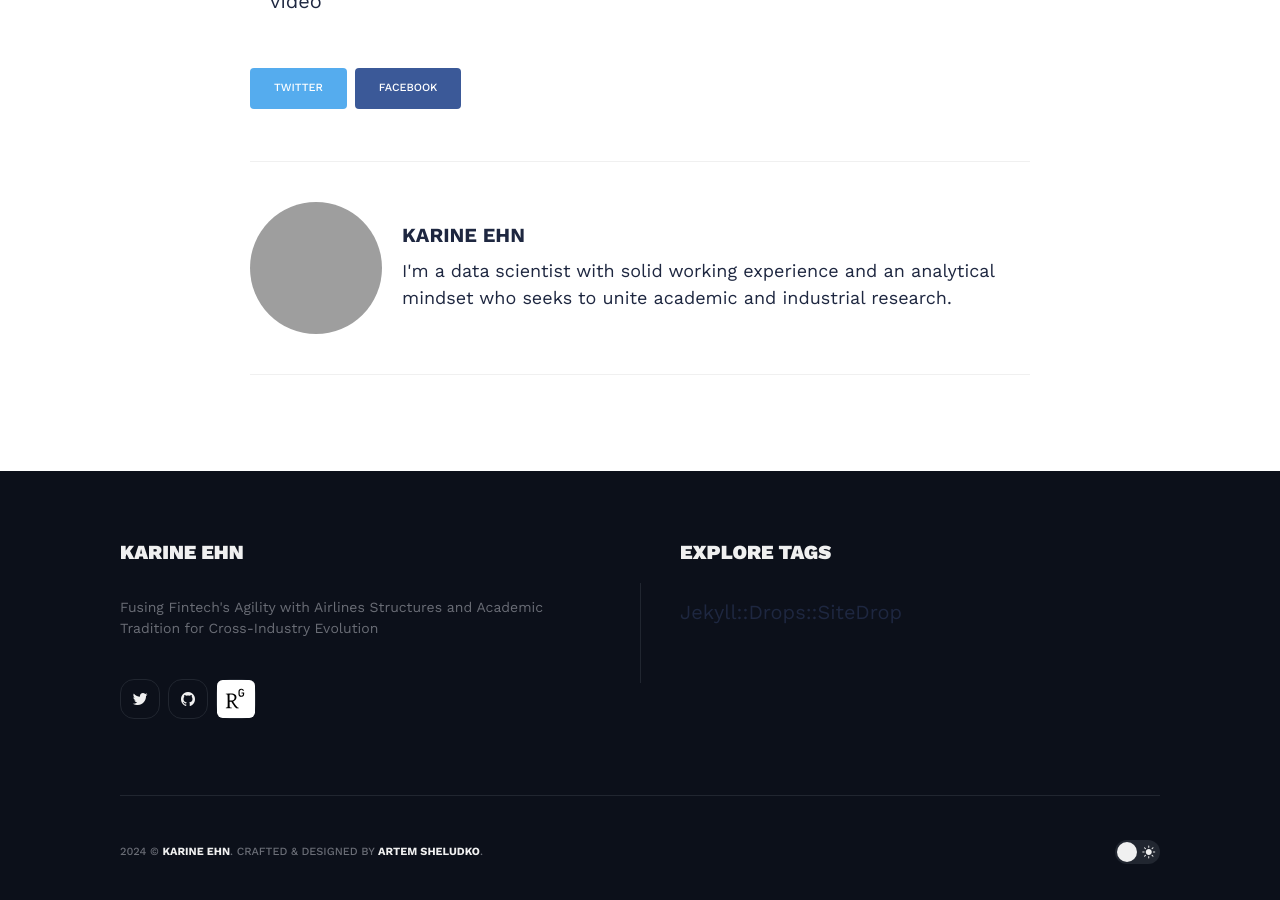
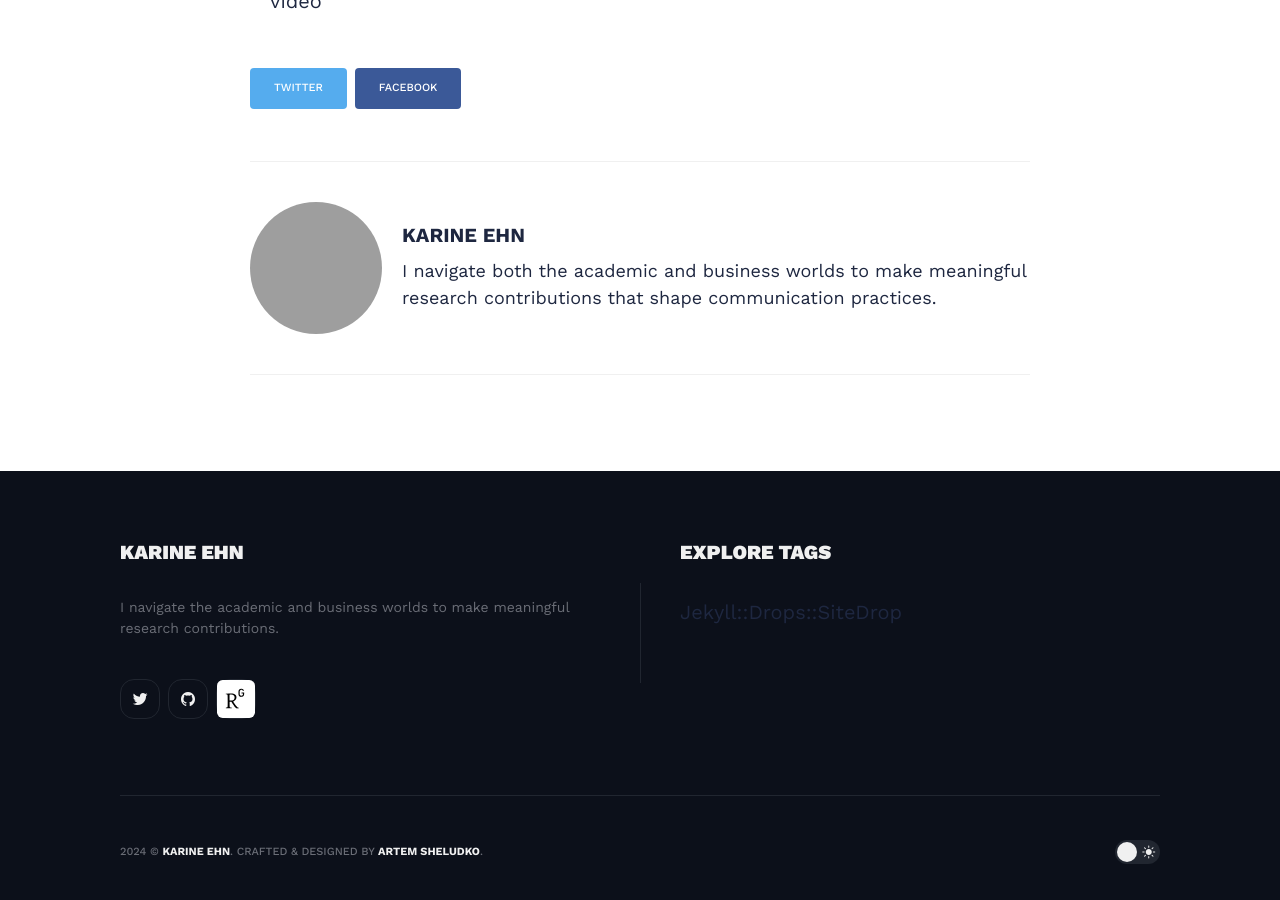
Before and after one commit to kargam0167/kargam0167.github.io, a Jekyll site: the page built from _posts/2023-10-14-What-doesnt -destroy -us- strengthens.markdown, in a window 1280 px wide and 900 px high, scrolled down 2396 px. Built offline with Jekyll 4.4.1, drawn with Linux system fonts in a browser that asks for light colours; nearby versions of some CDN libraries; grey boxes are pictures that could not be loaded.

Commit message:
Update _config.yml

```diff
--- a/_config.yml
+++ b/_config.yml
@@ -10,7 +10,7 @@ url: "https://kargam0167.github.io/" # the base hostname & protocol for your sit
 # Author Settings
 author:
   name: Karine Ehn
-  bio: I'm a data scientist with solid working experience and an analytical mindset who seeks to unite academic and industrial research.
+  bio: I navigate both the academic and business worlds to make meaningful research contributions that shape communication practices.
   avatar: '/images/01.jpg'
 
 social:
@@ -22,8 +22,8 @@ social:
 #-------------------------------
 # Hero Settings
 hero:
-  hero__title: Hey, I’m Karine! I am your data science star!
-  hero__description: Fusing Fintech's Agility with Airlines Structures and Academic Tradition for Cross-Industry Evolution
+  hero__title: Hey, I’m Karine! I am a data scientist with a background in economics.
+  hero__description: I navigate the academic and business worlds to make meaningful research contributions.
   hero__image: '/images/01.jpg'
 
 #-------------------------------
@@ -33,7 +33,7 @@ contact:
   description: Drop me a line. # Add a description of your form
 
 # NOTE
-# Joseph comes with a built-in contact form, that you can use with Formspree service to handle up to 50 submissions per month for free. You could also easily switch to another contact form service if you want.
+# Joseph comes with a built-in contact form, which you can use with Formspree service to handle up to 50 monthly submissions for free. You could also easily switch to another contact form service if you want.
 
 
 #-------------------------------
```
